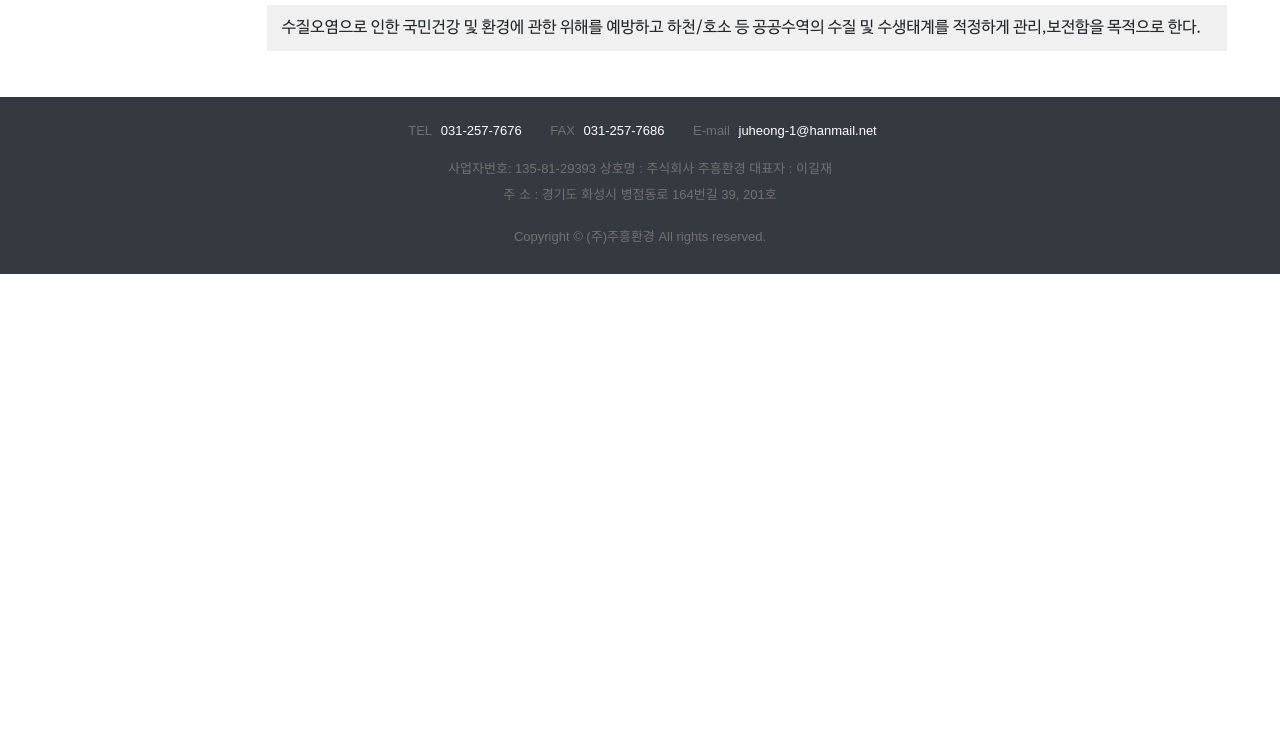
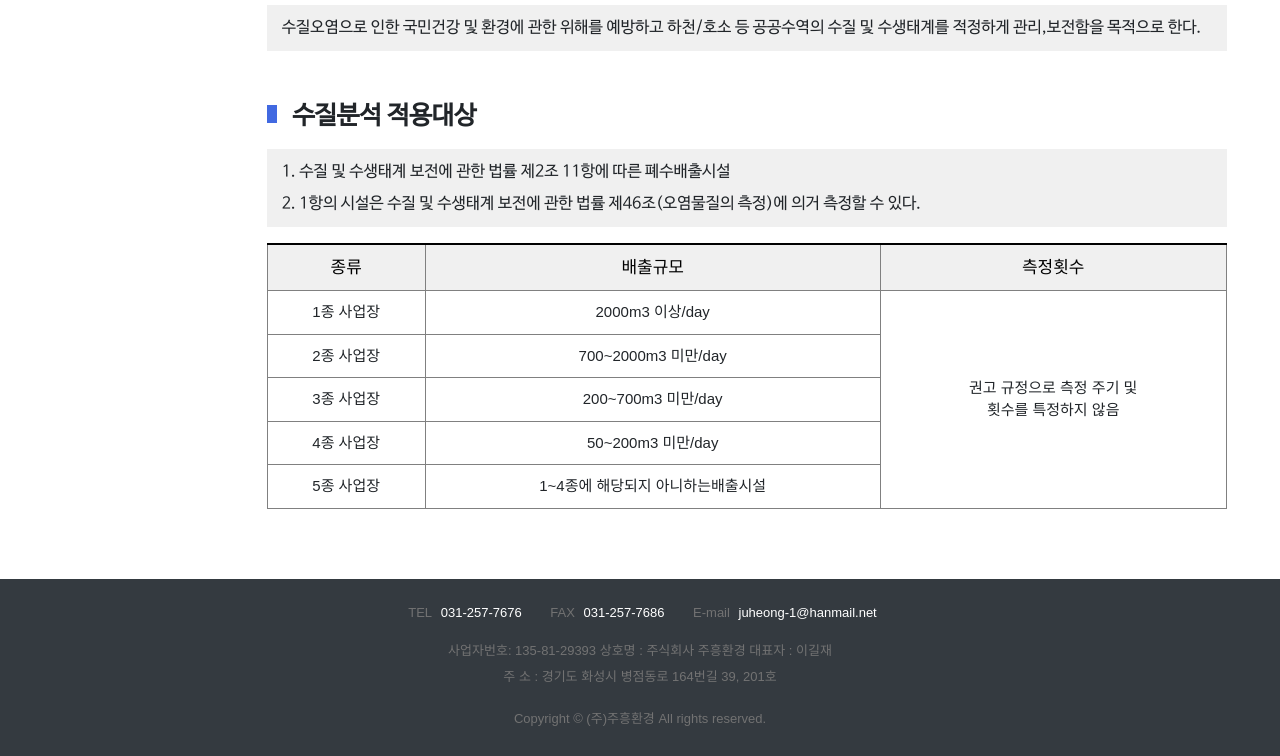
Before and after one commit to Ehqht/jh-temp, a website: page business3-1.html in a window 1280 px wide. Shown: the part 857-1613 px from the top of the page. Before the commit the page ends 1131 px from the top, so only its background shows below. Drawn offline with Linux system fonts and the light colour scheme.

Commit message:
all contents added before meeting(09.01)

```diff
--- a/business3-1.html
+++ b/business3-1.html
@@ -16,9 +16,8 @@
   <!-- Custom styles for this template -->
   <link href="css/modern-business.css" rel="stylesheet">
 
-
   <!-- Font -->
-  <link href="https://fonts.googleapis.com/css2?family=Black+Han+Sans&display=swap" rel="stylesheet">
+  <link href="https://fonts.googleapis.com/css2?family=Black+Han+Sans&family=Audiowide&display=swap" rel="stylesheet">
 </head>
 
 <body>
@@ -148,7 +147,43 @@
           수질분석 개요
         </h3>
         <p class="bg-grey">수질오염으로 인한 국민건강 및 환경에 관한 위해를 예방하고 하천/호소 등 공공수역의 수질 및 수생태계를 적정하게 관리,보전함을 목적으로 한다.</p>
-
+        <h3 class="sub-tit">
+          수질분석 적용대상
+        </h3>
+        <p class="bg-grey">1. 수질 및 수생태계 보전에 관한 법률 제2조 11항에 따른 폐수배출시설<br>
+        2. 1항의 시설은 수질 및 수생태계 보전에 관한 법률 제46조(오염물질의 측정)에 의거 측정할 수 있다.</p>
+        <table class="normal-tb">
+          <thead>
+            <tr>
+              <th>종류</th>
+              <th>배출규모</th>
+              <th>측정횟수</th>
+            </tr>
+          </thead>
+          <tbody>
+            <tr>
+              <td>1종 사업장</td>
+              <td>2000m3 이상/day</td>
+              <td rowspan="5">권고 규정으로 측정 주기 및 <br>횟수를 특정하지 않음</td>
+            </tr>
+            <tr>
+              <td>2종 사업장</td>
+              <td>700~2000m3 미만/day</td>
+            </tr>
+            <tr>
+              <td>3종 사업장</td>
+              <td>200~700m3 미만/day</td>
+            </tr>
+            <tr>
+              <td>4종 사업장</td>
+              <td>50~200m3 미만/day</td>
+            </tr>
+            <tr>
+              <td>5종 사업장</td>
+              <td>1~4종에 해당되지 아니하는배출시설</td>
+            </tr>
+          </tbody>
+          </table>
       </div>
       </div>
       <!-- /.container -->
--- a/css/modern-business.css
+++ b/css/modern-business.css
@@ -456,7 +456,6 @@ footer span{color:#727272; padding:5px}
   margin:auto;
   text-align: center;
 }
-
 .circle-list li:before{
   font-family: 'Audiowide', cursive;
   font-size:40px;
```
Also changed, not shown: business1.html (+4 -2 lines), business3-2.html (+11 -2 lines), business3.html (+1 -1 lines), business4.html (+1 -1 lines), img/VMBD실제.JPG (renamed from img/VMBD.JPG), 1 other file.
